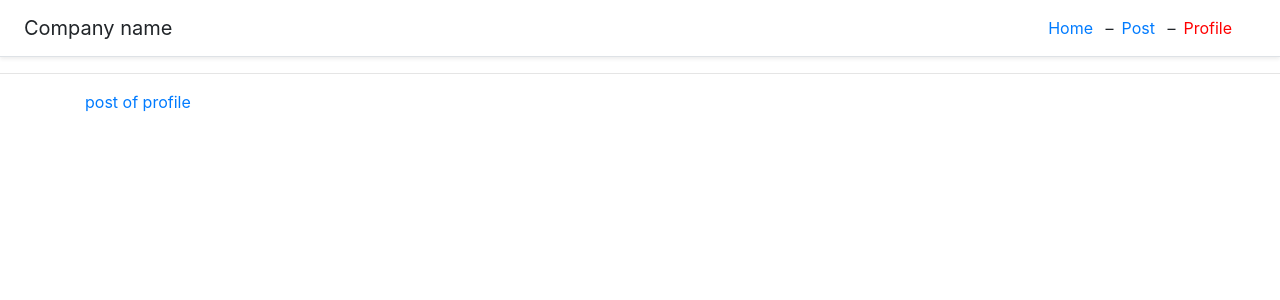
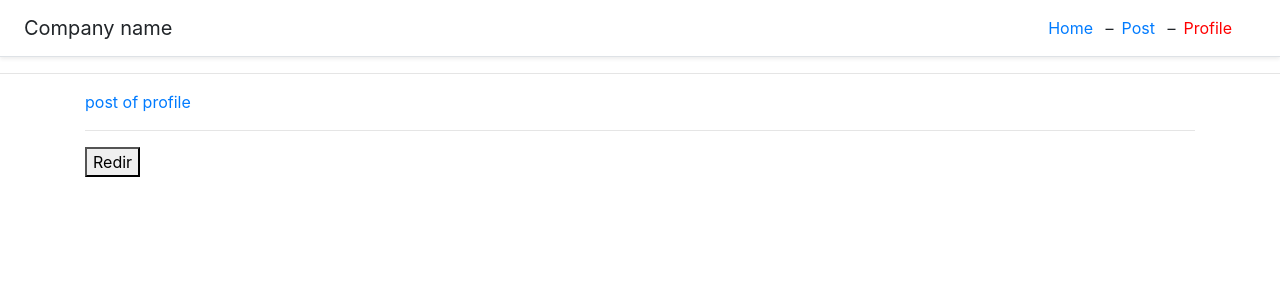
Before and after one commit to MiguelDominguezSanchez/Udemy-The-complete-React-Fullstack-course-2021-edition, a React (Create React App) app in the folder projects/03routes/: page /profile in a window 1280 px wide. Shown: the top 300 px of the page. Built offline with nearby package versions, Linux system fonts and the light colour scheme.

Commit message:
010 Redirections

```diff
--- a/projects/03routes/src/App.js
+++ b/projects/03routes/src/App.js
@@ -1,5 +1,5 @@
 import React from 'react'
-import { BrowserRouter, Route, Switch } from 'react-router-dom'
+import { BrowserRouter, Route, Switch, Redirect } from 'react-router-dom'
 
 import Header from './components/header'
 import Home from './components/home'
@@ -13,6 +13,7 @@ const App = () => {
 			<Header />
 			<div className='container'>
 				<Switch>
+					{/* <Redirect from='/profile' to='/' /> */}
 					<Route path='/posts/:id' component={PostItem} />
 					<Route path='/posts' component={Posts} />
 					<Route path='/profile' component={Profile} />
--- a/projects/03routes/src/components/profile.js
+++ b/projects/03routes/src/components/profile.js
@@ -1,10 +1,19 @@
-import React from 'react'
-import { Link } from 'react-router-dom'
+import React, { useState } from 'react'
+import { Link, Redirect } from 'react-router-dom'
 
 const Profile = (props) => {
+	const [redir, setRedir] = useState(false)
 	console.log(props)
+
+	const redirect = () => {
+		if (redir) {
+			props.history.push('/')
+			// return <Redirect to='/' />
+		}
+	}
 	return (
 		<>
+			{redirect()}
 			<Link
 				to={{
 					pathname: `${props.match.url}/posts`,
@@ -12,6 +21,8 @@ const Profile = (props) => {
 			>
 				post of profile
 			</Link>
+			<hr />
+			<button onClick={() => setRedir(true)}>Redir</button>
 		</>
 	)
 }
```
